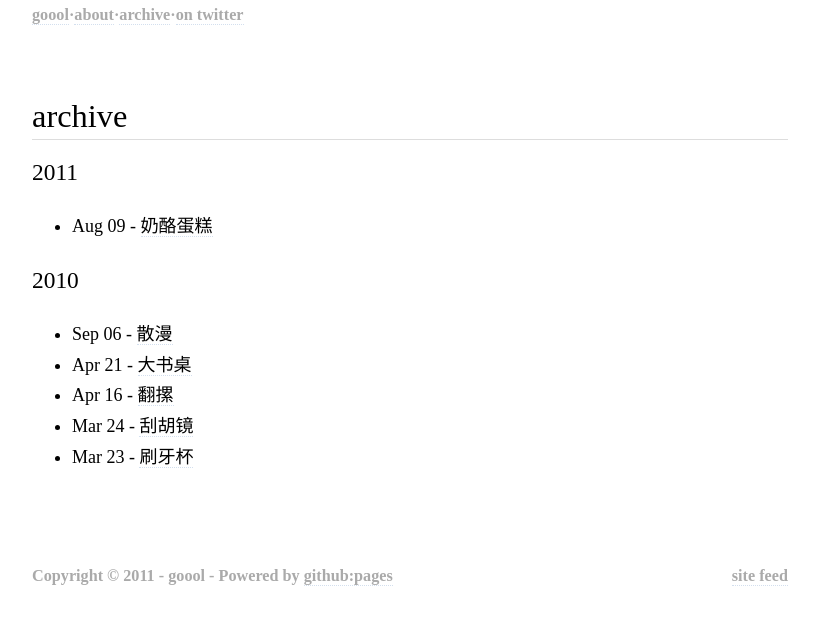
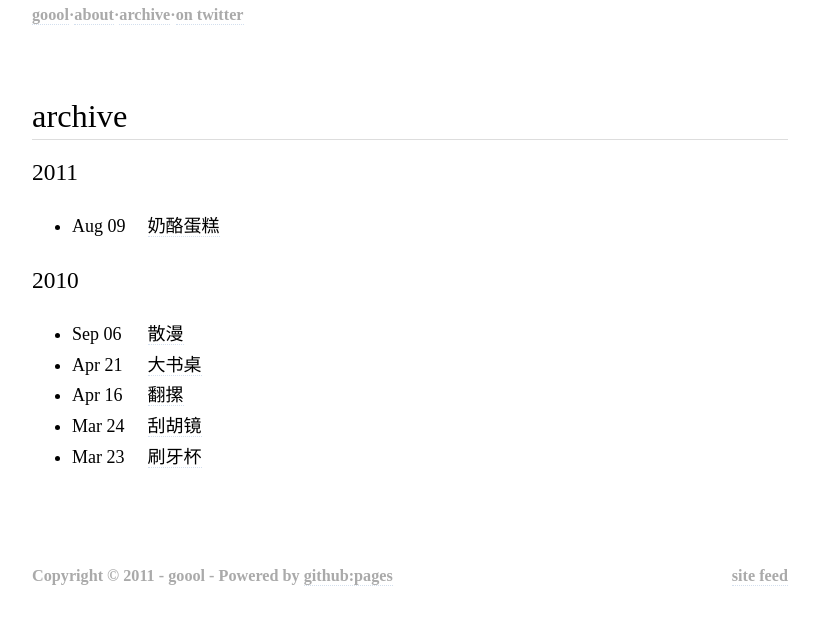
Before and after one commit to goool/goool.github.com, a Jekyll site: the page built from archive/index.html, in a window 1280 px wide. Shown: the top 625 px of the page, without its empty margins (230-1049 px from the left). Built offline with Jekyll 4.4.1, drawn with Linux system fonts in a browser that asks for light colours.

Commit message:
修改archive页面日期字段宽度

```diff
--- a/archive/index.html
+++ b/archive/index.html
@@ -20,7 +20,7 @@ categories:
         <h3>{{ year }}</h3>
         <ul>
     {% endif %}
-        <li>{{ post.date | date: "%b %d" }} - <a href="{{ post.url }}">{{ post.title }}</a></li>
+        <li><span style="width: 4.2em; display:-moz-inline-box; display: inline-block;">{{ post.date | date: "%b %d" }}</span><a href="{{ post.url }}">{{ post.title }}</a></li>
 {% endfor %}
 {% unless firstPost %}
     </ul>
```
